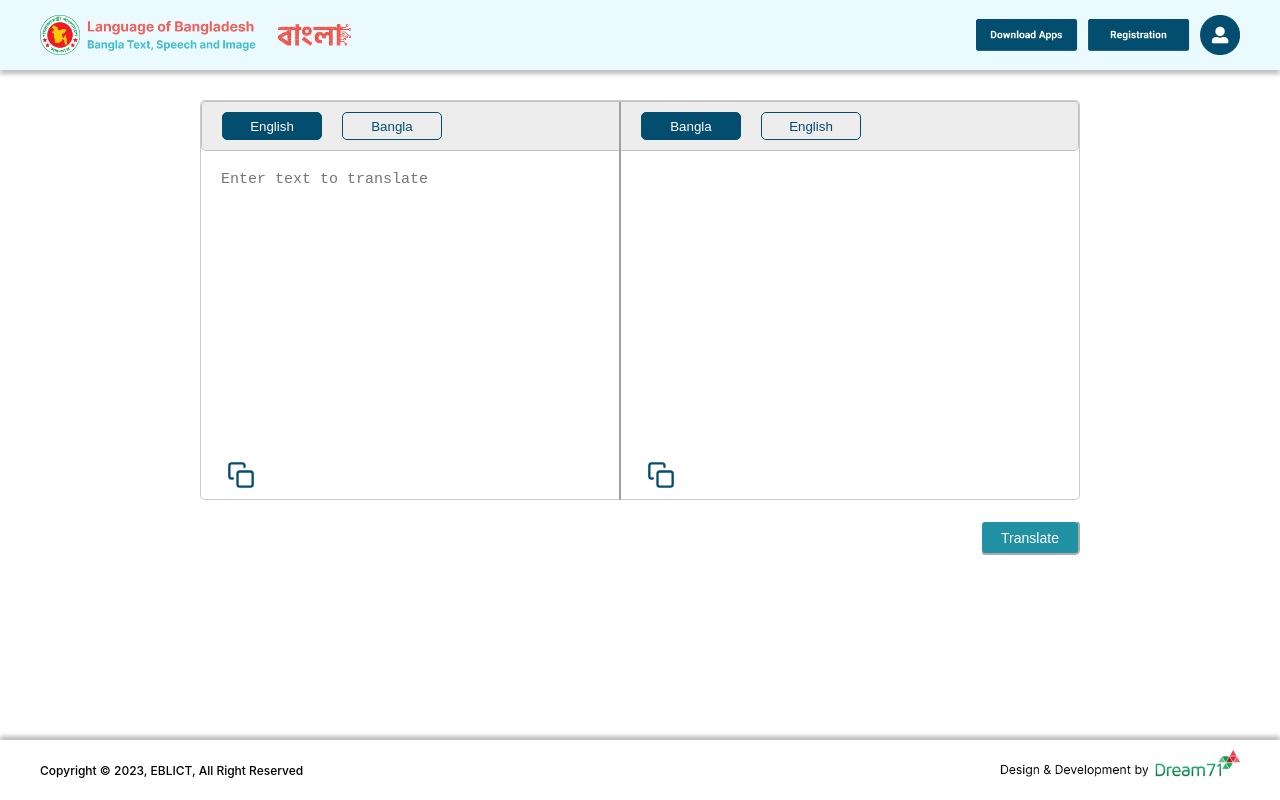
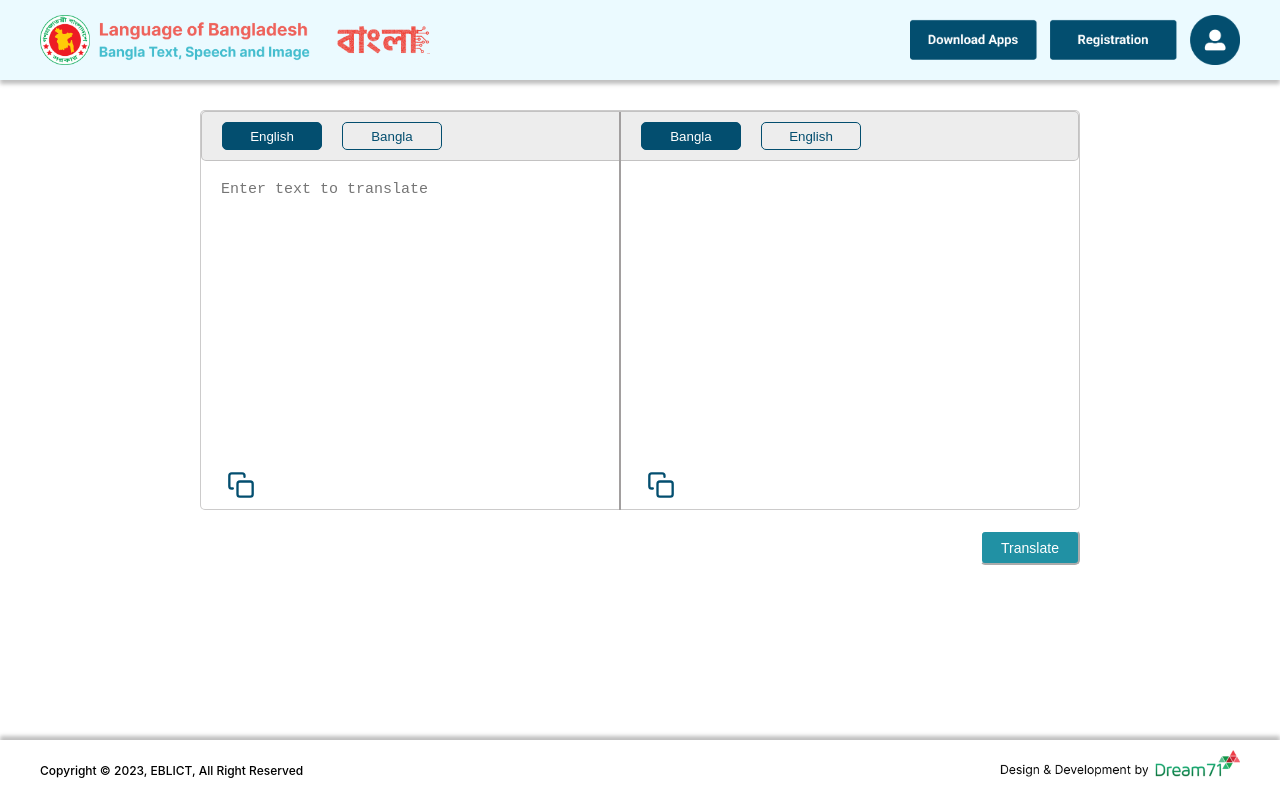
Before and after one commit to Sunny1509006/Translation-Frontend, a React (Create React App) app: page / in a window 1280 px wide. Built offline with nearby package versions, Linux system fonts and the light colour scheme.

Commit message:
Header has modified

```diff
--- a/src/TranslationPanel.css
+++ b/src/TranslationPanel.css
@@ -3,7 +3,7 @@ display: flex;
 justify-content: space-between;
 position: fixed;
 width: 100%;
-height: 70px;
+height: 80px;
 left: 0px;
 /* top: 138px; */
 
@@ -14,7 +14,7 @@ box-shadow: 0px 4px 4px rgba(0, 0, 0, 0.25);
 }
 
 .body {
-    margin-top: 70px;
+    margin-top: 80px;
     display: flex;
     flex-direction: column;
     justify-content: space-between;
--- a/src/TranslationPanel.js
+++ b/src/TranslationPanel.js
@@ -49,14 +49,14 @@ const TranslationPanel = () => {
         <img
           src="/images/lang_of_bd.png"
           style={{
-            height: "40px",
+            height: "50px",
             padding: "15px 0px 10px 40px",
           }}
         />
         <img
           src="/images/profile.png"
           style={{
-            height: "40px",
+            height: "50px",
             padding: "15px 40px 10px 0px",
           }}
         />
```
